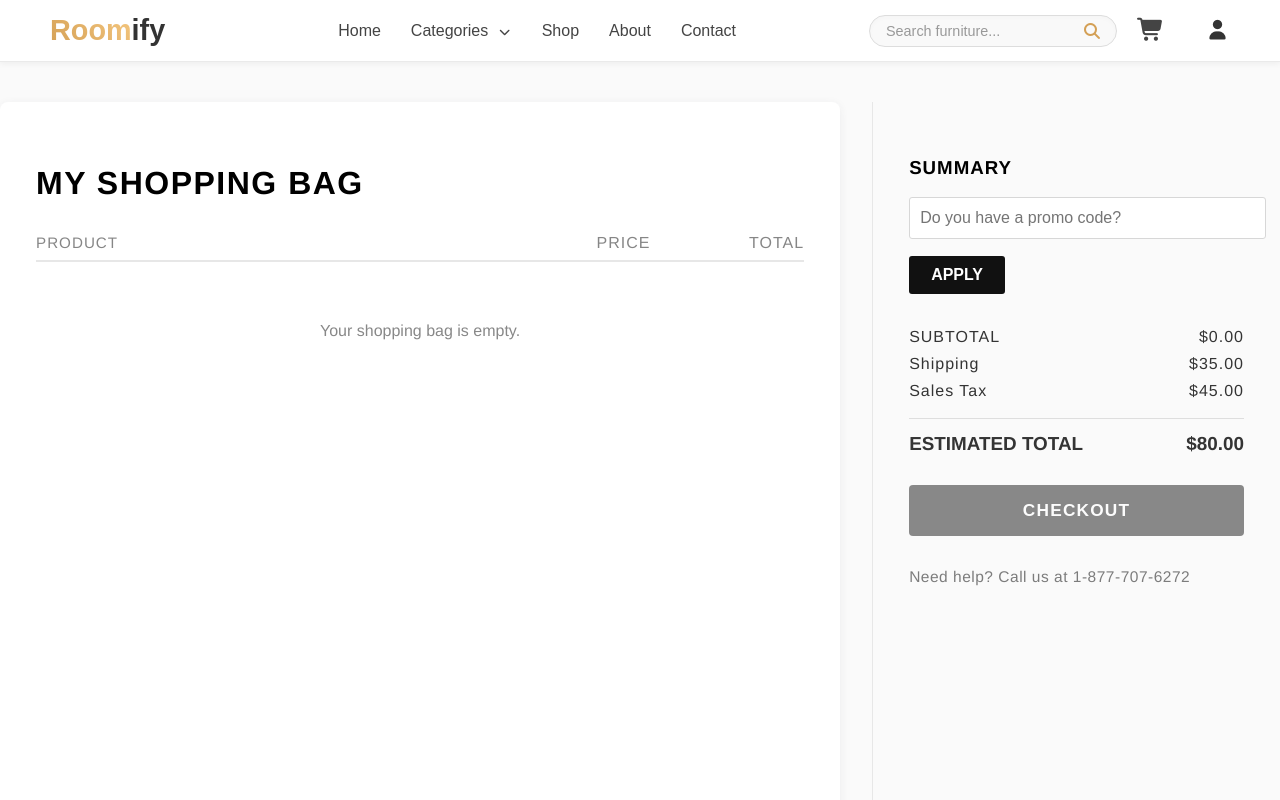
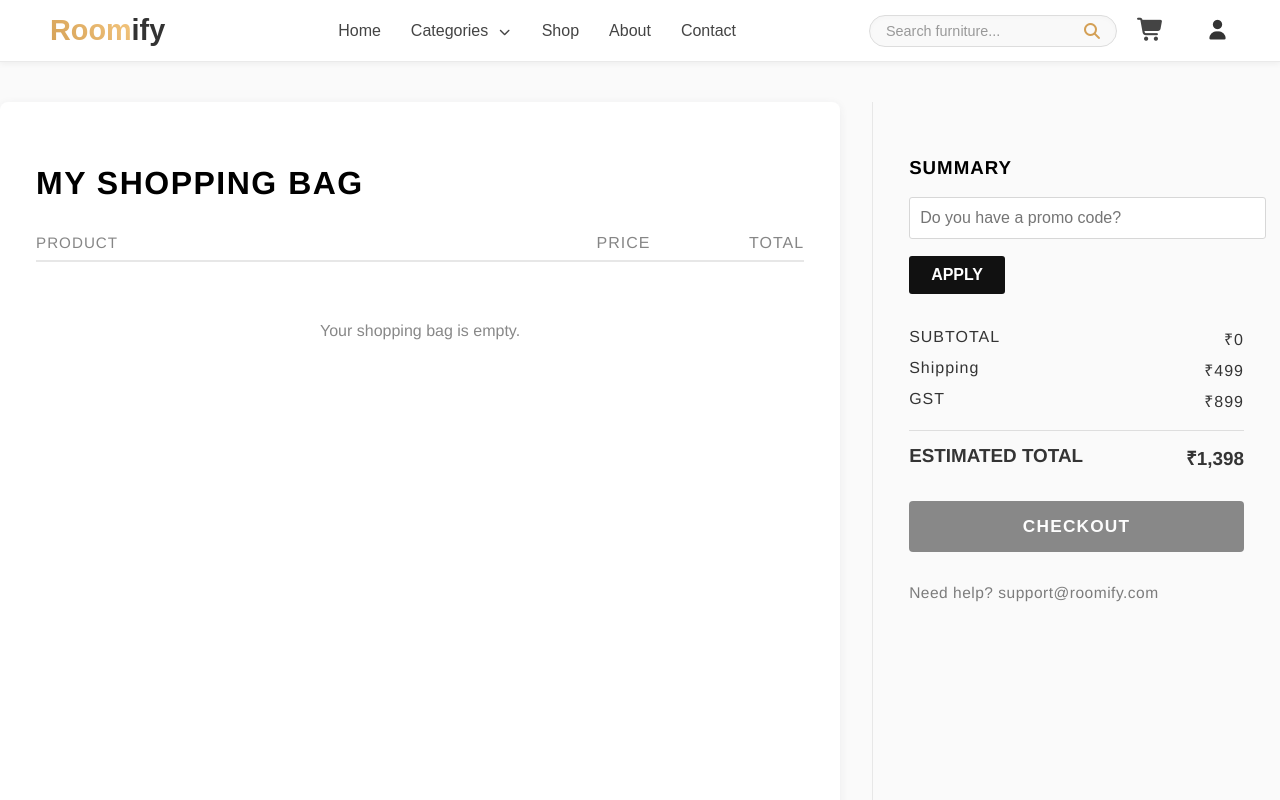
Before and after one commit to Huzaifa-Bubere/Roomify-AR-HOME, a React (Create React App) app: page /cart in a window 1280 px wide. Both pictures are taken after a click on the button "Skip". Shown: the top 800 px of the page. Built offline with nearby package versions, Linux system fonts and the light colour scheme.

Commit message:
Change shipping and tax values, update currency formatting
Updated shipping and tax constants to reflect new values. Changed price formatting to use INR format for display and PDF export.

```diff
--- a/src/Component/CartPage.jsx
+++ b/src/Component/CartPage.jsx
@@ -2,6 +2,7 @@ import React, { useState, useContext, useEffect } from "react";
 import styled, { keyframes } from "styled-components";
 import { jsPDF } from "jspdf";
 import { CartContext } from "../App"; // ✅ Import Cart Context
+import { formatINR, formatINRForPdf } from "../utils/currency";
 
 // 🎨 Styled Components
 const CartContainer = styled.div`
@@ -295,8 +296,8 @@ const ThankYouMessage = styled.div`
     padding: 40px 20px;
   }
 `;
-const SHIPPING = 35;
-const TAX = 45;
+const SHIPPING = 499;
+const TAX = 899;
 
 const CartPage = () => {
   const { cart } = useContext(CartContext);
@@ -383,7 +384,7 @@ const downloadInvoice = () => {
   products.forEach((p, i) => {
     doc.text(`${i + 1}. ${p.name}`, 14, y);
     doc.text(`x${p.quantity}`, 120, y);
-    doc.text(`$${(p.price * p.quantity).toFixed(2)}`, 190, y, { align: "right" });
+    doc.text(formatINRForPdf(p.price * p.quantity), 190, y, { align: "right" });
     y += 8;
   });
 
@@ -397,27 +398,27 @@ const downloadInvoice = () => {
   doc.setFont("helvetica", "bold");
   doc.text("Subtotal:", 140, y);
   doc.setFont("helvetica", "normal");
-  doc.text(`$${subtotal.toFixed(2)}`, 190, y, { align: "right" });
+  doc.text(formatINRForPdf(subtotal), 190, y, { align: "right" });
   y += 8;
 
   if (discount > 0) {
     doc.setFont("helvetica", "bold");
     doc.text("Discount (20%):", 140, y);
     doc.setFont("helvetica", "normal");
-    doc.text(`-$${(subtotal * 0.2).toFixed(2)}`, 190, y, { align: "right" });
+    doc.text(`- ${formatINRForPdf(subtotal * 0.2)}`, 190, y, { align: "right" });
     y += 8;
   }
 
   doc.setFont("helvetica", "bold");
   doc.text("Shipping:", 140, y);
   doc.setFont("helvetica", "normal");
-  doc.text(`$${SHIPPING.toFixed(2)}`, 190, y, { align: "right" });
+  doc.text(formatINRForPdf(SHIPPING), 190, y, { align: "right" });
   y += 8;
 
   doc.setFont("helvetica", "bold");
   doc.text("Tax:", 140, y);
   doc.setFont("helvetica", "normal");
-  doc.text(`$${TAX.toFixed(2)}`, 190, y, { align: "right" });
+  doc.text(formatINRForPdf(TAX), 190, y, { align: "right" });
   y += 10;
 
   // === TOTAL AMOUNT BOX ===
@@ -427,7 +428,7 @@ const downloadInvoice = () => {
   doc.setFontSize(14);
   doc.setTextColor(0, 0, 0);
   doc.text("Total:", 140, y + 7);
-  doc.text(`$${estimatedTotal.toFixed(2)}`, 190, y + 7, { align: "right" });
+  doc.text(formatINRForPdf(estimatedTotal), 190, y + 7, { align: "right" });
 
   // === FOOTER ===
   y += 30;
@@ -465,8 +466,8 @@ const downloadInvoice = () => {
                 </QuantityControl>
                 <RemoveButton onClick={() => handleRemove(idx)}>Remove</RemoveButton>
               </ProductDetails>
-              <Price>${p.price.toFixed(2)}</Price>
-              <Total>${(p.price * p.quantity).toFixed(2)}</Total>
+              <Price>{formatINR(p.price)}</Price>
+              <Total>{formatINR(p.price * p.quantity)}</Total>
             </Product>
           ))
         ) : (
@@ -486,22 +487,38 @@ const downloadInvoice = () => {
         <ApplyButton onClick={handleApplyPromo}>APPLY</ApplyButton>
 
         <SummaryList>
-          <SummaryItem><span>SUBTOTAL</span><span>${subtotal.toFixed(2)}</span></SummaryItem>
-          {discount > 0 && (
-            <SummaryItem><span>Discount (20%)</span><span>- ${(subtotal * 0.2).toFixed(2)}</span></SummaryItem>
-          )}
-          <SummaryItem><span>Shipping</span><span>${SHIPPING.toFixed(2)}</span></SummaryItem>
-          <SummaryItem><span>Sales Tax</span><span>${TAX.toFixed(2)}</span></SummaryItem>
-          <EstTotal>
-            <span>ESTIMATED TOTAL</span>
-            <span>${estimatedTotal.toFixed(2)}</span>
-          </EstTotal>
+          <SummaryItem>
+  <span>SUBTOTAL</span>
+  <span>{formatINR(subtotal)}</span>
+</SummaryItem>
+
+{discount > 0 && (
+  <SummaryItem>
+    <span>Discount (20%)</span>
+    <span>- {formatINR(subtotal * 0.2)}</span>
+  </SummaryItem>
+)}
+
+<SummaryItem>
+  <span>Shipping</span>
+  <span>{formatINR(SHIPPING)}</span>
+</SummaryItem>
+
+<SummaryItem>
+  <span>GST</span>
+  <span>{formatINR(TAX)}</span>
+</SummaryItem>
+
+<EstTotal>
+  <span>ESTIMATED TOTAL</span>
+  <span>{formatINR(estimatedTotal)}</span>
+</EstTotal>
         </SummaryList>
 
         <CheckoutButton disabled={products.length === 0} onClick={handleCheckout}>
           CHECKOUT
         </CheckoutButton>
-        <HelpText>Need help? Call us at 1-877-707-6272</HelpText>
+        <HelpText>Need help? support@roomify.com</HelpText>
       </SummarySection>
 
       {/* ✅ Promo Popup */}
@@ -519,7 +536,7 @@ const downloadInvoice = () => {
           <ThankYouMessage>
             <div>🧾 Order Confirmed!</div>
             <div style={{ fontSize: "1.2rem", marginTop: "15px" }}>
-              Your total: ${estimatedTotal.toFixed(2)}
+              Your total: {formatINR(estimatedTotal)}
             </div>
 
             <div style={{ marginTop: "28px", display: "flex", justifyContent: "center", gap: "10px" }}>
```
